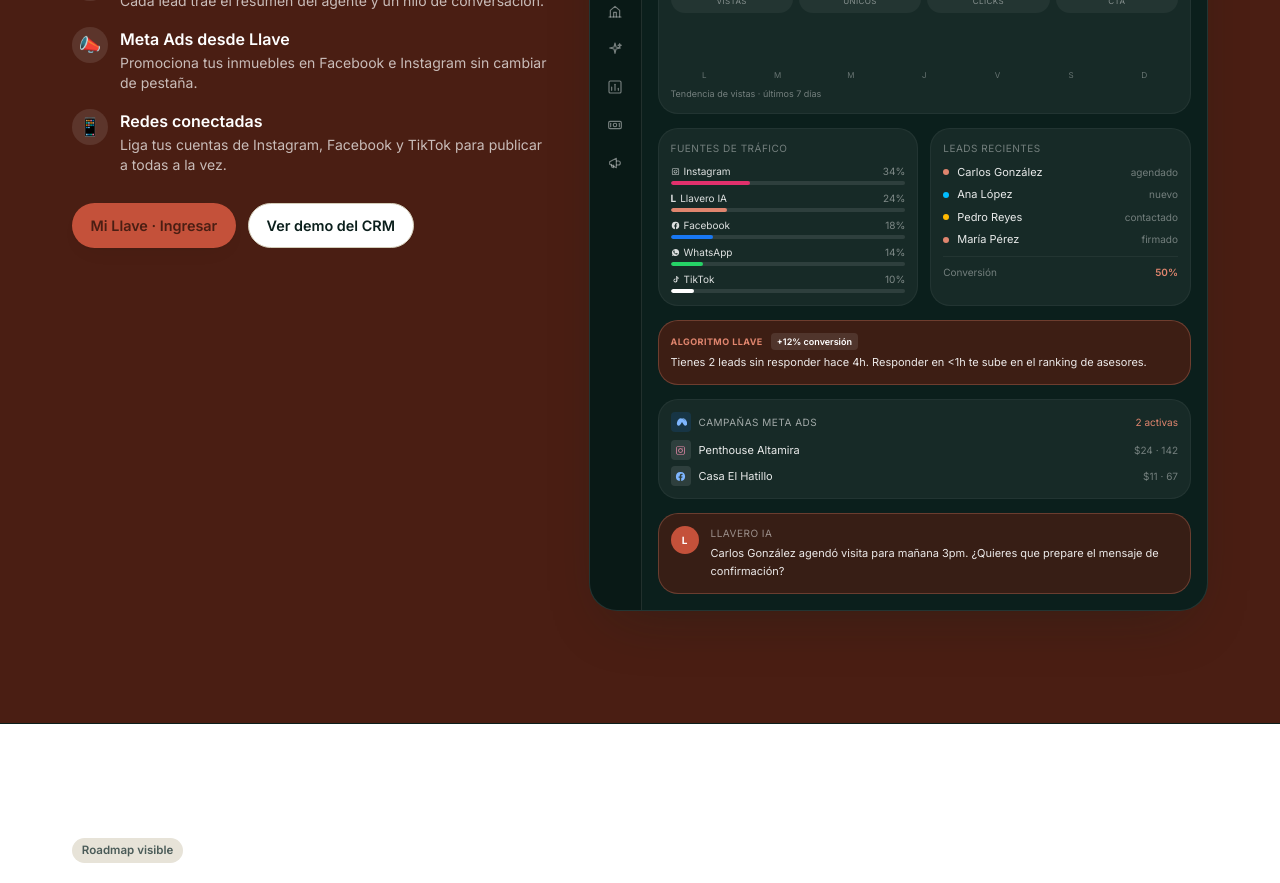
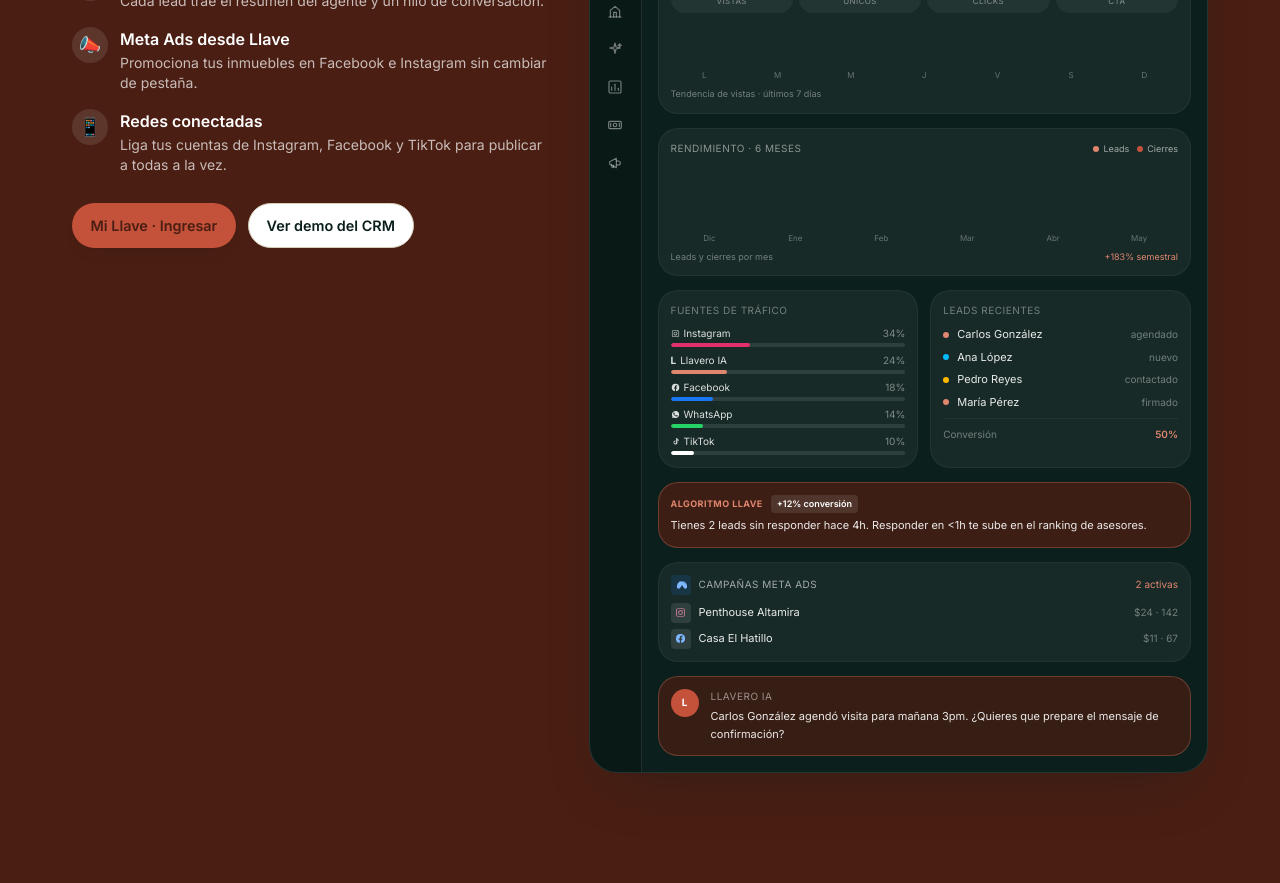
Before and after one commit to raor00/llave, a Next.js app: page / in a window 1280 px wide. Shown: the part 8340-9223 px from the top of the page. Built offline with nearby package versions, Linux system fonts and the light colour scheme; no server answers; the database is empty.

Commit message:
feat(landing): barras de rendimiento en mockup CRM
Agrega card 'Rendimiento · 6 meses' al mockup del CRM: barras agrupadas
leads vs cierres por mes, animadas (scaleY escalonado), con leyenda y
delta semestral +183%. La tendencia ahora se ve clara visualmente.

```diff
--- a/src/components/landing/crm-mockup.tsx
+++ b/src/components/landing/crm-mockup.tsx
@@ -46,6 +46,17 @@
 // Tendencia de exposición (vistas/día, 7 días) — mismo shape que el chart real.
 const TREND = [42, 58, 51, 73, 66, 88, 79];
 const TREND_DAYS = ["L", "M", "M", "J", "V", "S", "D"];
+
+// Rendimiento mensual — barras agrupadas leads vs cierres (6 meses).
+const PERF = [
+  { m: "Dic", leads: 12, cierres: 4 },
+  { m: "Ene", leads: 18, cierres: 6 },
+  { m: "Feb", leads: 15, cierres: 5 },
+  { m: "Mar", leads: 24, cierres: 9 },
+  { m: "Abr", leads: 28, cierres: 11 },
+  { m: "May", leads: 34, cierres: 14 },
+];
+const PERF_MAX = 34;
 
 // Fuentes de tráfico — porcentaje y color de marca.
 const SOURCES = [
@@ -147,6 +158,50 @@
               ))}
             </div>
             <div className="text-[9px] text-white/40 mt-1.5">Tendencia de vistas · últimos 7 días</div>
+          </div>
+
+          {/* Rendimiento mensual — barras agrupadas leads vs cierres */}
+          <div className="rounded-lg bg-white/5 border border-white/5 p-3">
+            <div className="flex items-baseline justify-between mb-2">
+              <span className="text-[10px] uppercase tracking-wider text-white/50">Rendimiento · 6 meses</span>
+              <span className="flex items-center gap-2 text-[9px]">
+                <span className="flex items-center gap-1 text-white/60">
+                  <span className="size-1.5 rounded-sm bg-[color:var(--color-accent)]" /> Leads
+                </span>
+                <span className="flex items-center gap-1 text-white/60">
+                  <span className="size-1.5 rounded-sm bg-[color:var(--color-brand-500)]" /> Cierres
+                </span>
+              </span>
+            </div>
+            <div className="flex items-end justify-between gap-2 h-20">
+              {PERF.map((p, i) => (
+                <div key={p.m} className="flex-1 flex flex-col items-center gap-1">
+                  <div className="w-full flex items-end justify-center gap-0.5 h-full">
+                    <motion.span
+                      initial={{ scaleY: 0 }}
+                      whileInView={{ scaleY: 1 }}
+                      viewport={{ once: true }}
+                      transition={{ delay: 0.5 + i * 0.08, duration: 0.55, ease: "easeOut" }}
+                      className="w-1/2 origin-bottom rounded-t-sm bg-[color:var(--color-accent)]"
+                      style={{ height: `${(p.leads / PERF_MAX) * 100}%` }}
+                    />
+                    <motion.span
+                      initial={{ scaleY: 0 }}
+                      whileInView={{ scaleY: 1 }}
+                      viewport={{ once: true }}
+                      transition={{ delay: 0.56 + i * 0.08, duration: 0.55, ease: "easeOut" }}
+                      className="w-1/2 origin-bottom rounded-t-sm bg-[color:var(--color-brand-500)]"
+                      style={{ height: `${(p.cierres / PERF_MAX) * 100}%` }}
+                    />
+                  </div>
+                  <span className="text-[8px] text-white/35">{p.m}</span>
+                </div>
+              ))}
+            </div>
+            <div className="flex justify-between text-[9px] text-white/40 mt-1.5">
+              <span>Leads y cierres por mes</span>
+              <span className="text-[color:var(--color-accent)]">+183% semestral</span>
+            </div>
           </div>
 
           {/* Fuentes de tráfico + leads */}
```
